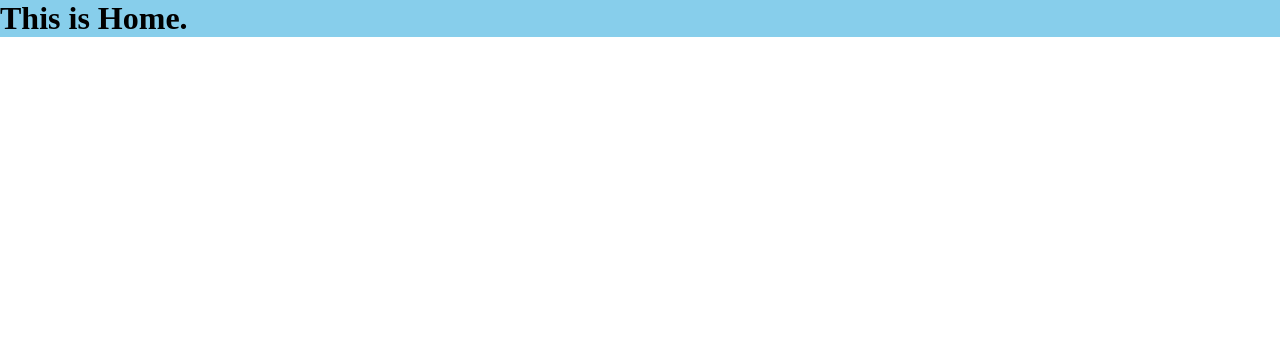
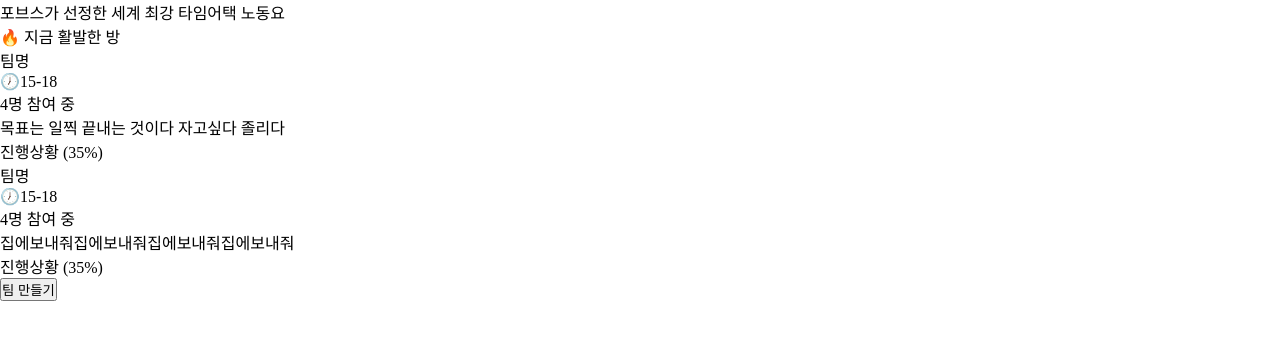
Before and after one commit to piTch-time/pitch-frontend, a React (Create React App) app: page / in a window 1280 px wide. Shown: the top 340 px of the page. Built offline with nearby package versions, Linux system fonts and the light colour scheme.

Commit message:
feat : make MainPage basic component

```diff
--- a/src/App.tsx
+++ b/src/App.tsx
@@ -3,13 +3,14 @@ import { Routes, Route, BrowserRouter } from "react-router-dom";
 import { Home } from "@pages/Home";
 import { SamplePage } from "@pages/SamplePage";
 import { CreateRoom } from "@pages/CreateRoom/CreateRoom";
+import { Main } from "@pages/Main/Main";
 
 function App() {
   return (
     <BrowserRouter>
       <GlobalStyle />
       <Routes>
-        <Route path="/" element={<Home />} />
+        <Route path="/" element={<Main />} />
         <Route path="/samplepage" element={<SamplePage />} />
         <Route path="/room/create" element={<CreateRoom />} />
       </Routes>
--- /dev/null
+++ b/src/pages/Main/Main.tsx
@@ -0,0 +1,32 @@
+import React from "react";
+import { RoomList } from "./RoomList";
+
+export const Main = () => {
+  const list = [
+    {
+      id: "sdfsdf",
+      name: "팀명",
+      startEnd: "15-18",
+      memberCount: 4,
+      goal: "목표는 일찍 끝내는 것이다 자고싶다 졸리다",
+      taskProgress: 35,
+    },
+    {
+      id: "sdfsdf",
+      name: "팀명",
+      startEnd: "15-18",
+      memberCount: 4,
+      goal: "집에보내줘집에보내줘집에보내줘집에보내줘",
+      taskProgress: 35,
+    },
+  ];
+
+  return (
+    <>
+      <div>포브스가 선정한 세계 최강 타임어택 노동요</div>
+      <div>🔥 지금 활발한 방</div>
+      <RoomList list={list} />
+      <button>팀 만들기</button>
+    </>
+  );
+};
--- /dev/null
+++ b/src/pages/Main/RoomList.tsx
@@ -0,0 +1,21 @@
+export const RoomList = ({ list }: { list: any[] }) => {
+  const renderedList =
+    list &&
+    list.map((room) => {
+      return (
+        <div key={room.id}>
+          <div>
+            <div>{room.name}</div>
+            <div>
+              <div>🕖{room.startEnd}</div>
+              <div>{room.memberCount}명 참여 중</div>
+            </div>
+          </div>
+          <div>{room.goal}</div>
+          <div>진행상황 ({room.taskProgress}%)</div>
+        </div>
+      );
+    });
+
+  return <>{renderedList}</>;
+};
```
